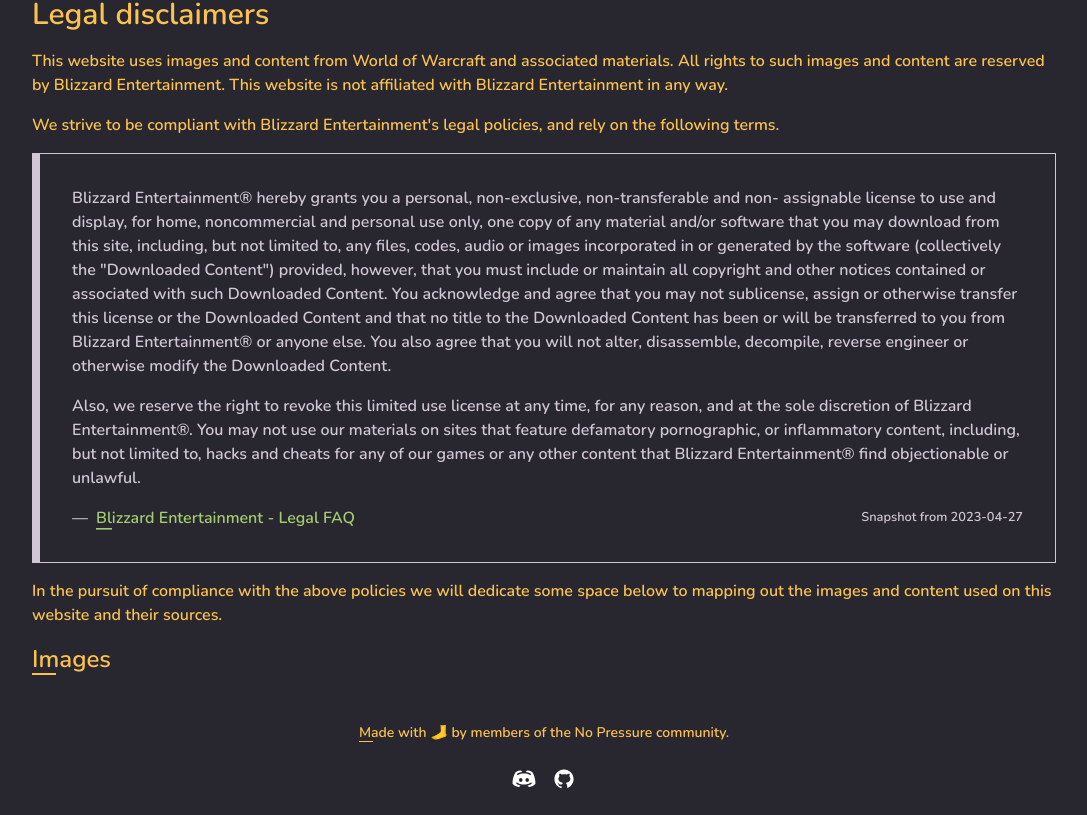
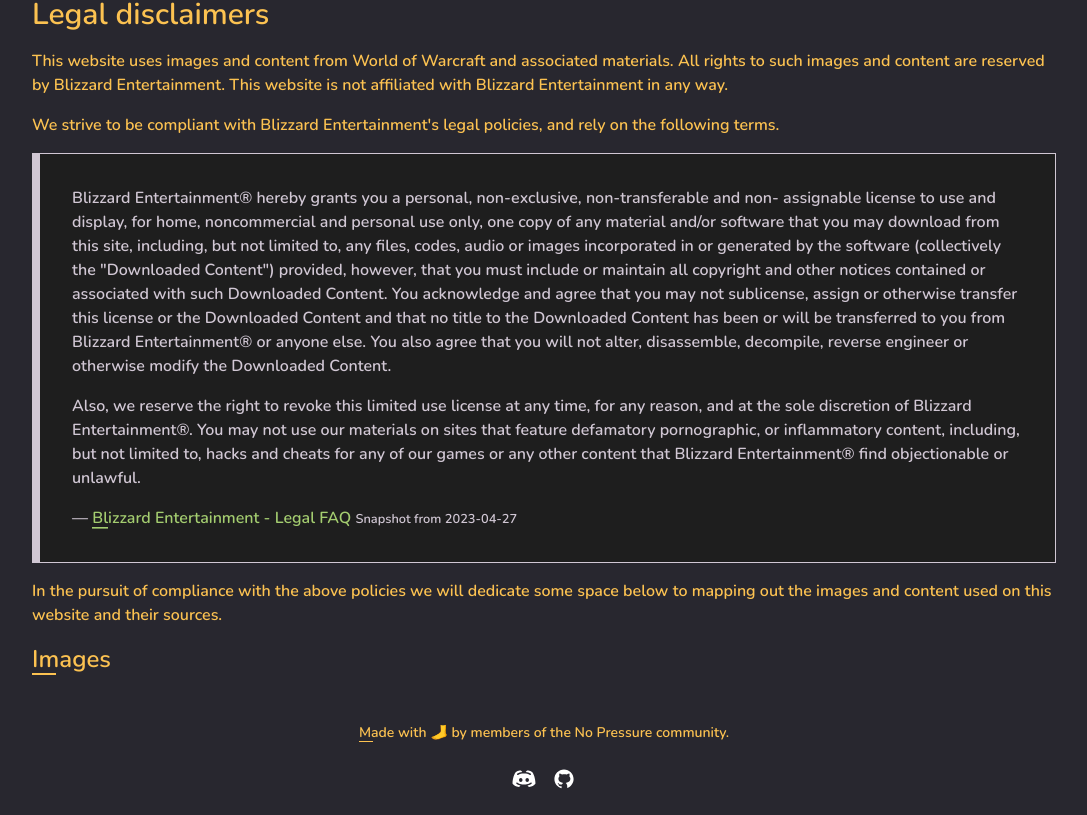
Before and after one commit to drunkenvalley/no-pressure, a Next.js app: page /legal-disclaimers in a window 1280 px wide. Shown: the part 515-1330 px from the top of the page, without its empty margins (96-1183 px from the left). Built offline with nearby package versions, Linux system fonts and the light colour scheme.

Commit message:
Improved Blockquote to support snapshot, scale better across devices

```diff
--- a/src/components/Blockquote.tsx
+++ b/src/components/Blockquote.tsx
@@ -1,19 +1,28 @@
-import { PropsWithChildren } from "react";
+import { PropsWithChildren, ReactNode } from "react";
 
 interface Props
   extends PropsWithChildren<React.HTMLAttributes<HTMLQuoteElement>> {
-  cite?: JSX.Element;
+  cite?: ReactNode;
+  snapshot?: ReactNode;
 }
 
-const Blockquote = ({ cite, children, className }: Props) => {
+const Blockquote = ({
+  cite = "",
+  children,
+  className,
+  snapshot = "",
+}: Props) => {
   return (
     <figure
-      className={`flex flex-col gap-4 border border-l-8 p-8 ${className}`.trim()}
+      className={`flex flex-col gap-4 border border-l-8 p-8 bg-dark ${className}`.trim()}
     >
       <blockquote className="flex flex-col gap-4">{children}</blockquote>
       {cite && (
-        <figcaption className="flex flex-row items-center gap-2">
-          — {cite}
+        <figcaption className="flex flex-col md:flex-row gap-2">
+          <span className="place-self-start">— {cite}</span>
+          <small className="flex-grow text-right text-gold/50 place-self-end">
+            {snapshot}
+          </small>
         </figcaption>
       )}
     </figure>
```
